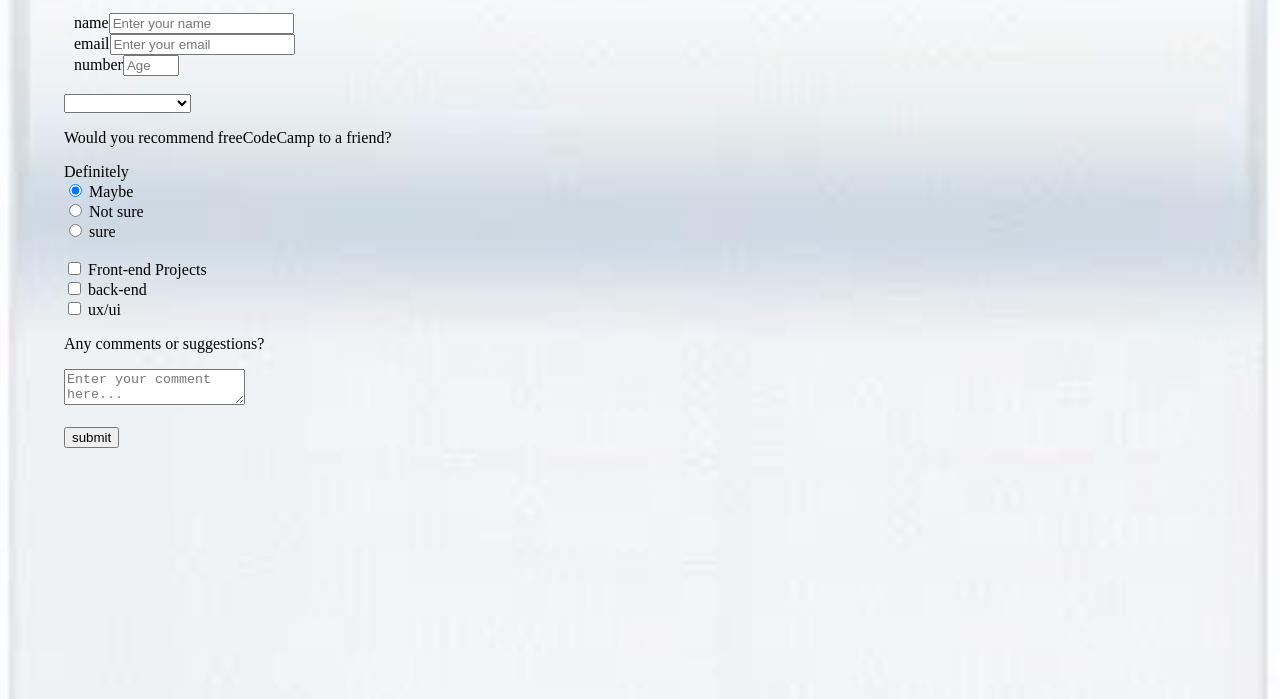
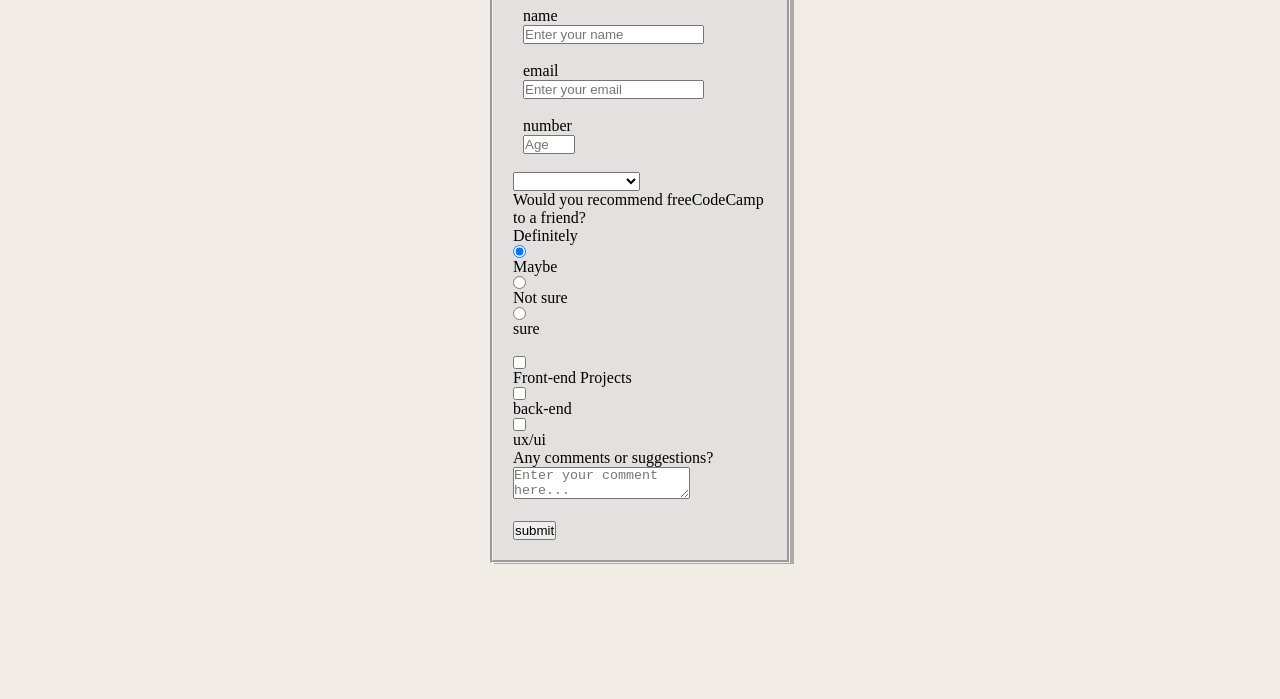
Before and after one commit to latifa-wakili/survey_form-repo, a plain HTML site: page index.html in a window 1280 px wide. Shown: the part 101-800 px from the top of the page. Drawn offline with Linux system fonts and the light colour scheme.

Commit message:
check for cleaning errors

```diff
--- a/styles.css
+++ b/styles.css
@@ -1,16 +1,43 @@
 body {
-  background-image: url(OIP.jpeg);
-  background-repeat: no-repeat;
-  background-size: cover;
-  margin-left: 5%;
-  max-width: fit-content;
-  max-height: fit-content;
+  background-color: rgb(241, 236, 230);
+}
+
+.container {
+  display: flex;
+  justify-content: center;
+  align-items: center;
+
+  /* background-color: black; */
+}
+
+* {
+  margin: 0;
+  padding: 0;
+  box-sizing: border-box;
 }
 
 h1 {
   text-align: center;
 }
 
+#description {
+  text-align: center;
+  padding: 15px;
+}
+
 .labels {
   margin-left: 10px;
 }
+
+#survey-form {
+  background-color: rgb(228, 224, 224);
+  padding: 20px;
+  width: 300px;
+  border-style: groove;
+  box-shadow: 4px 1px #aaa;
+}
+
+form input {
+  /* margin: 10px 20px; */
+  display: block;
+}
```
